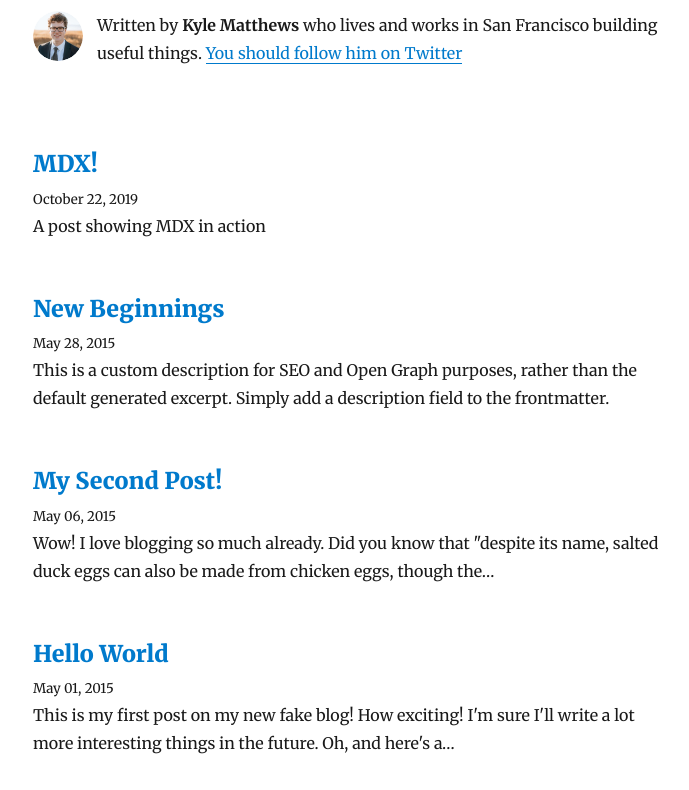
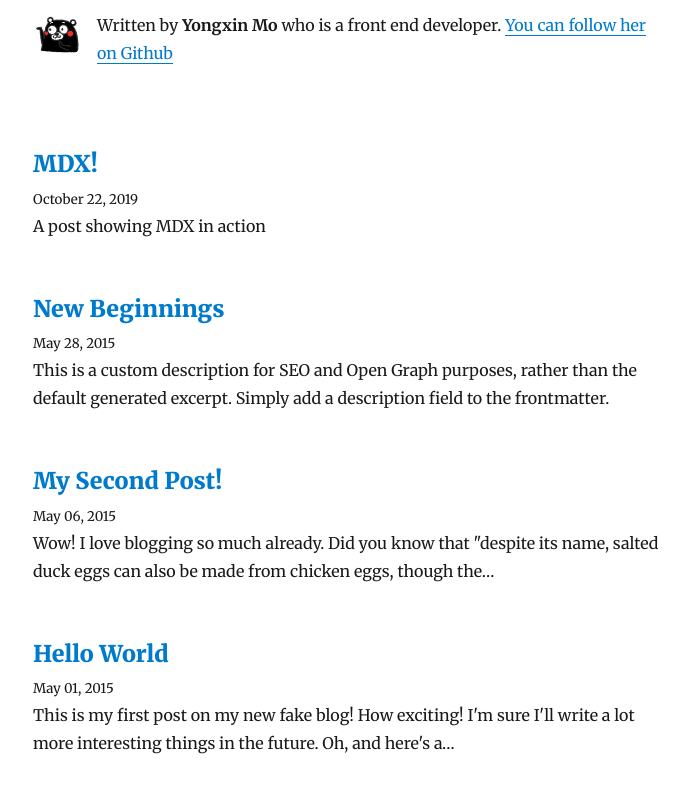
Before and after one commit to uniquemo/gatsby-blog, a Gatsby site: page /blog in a window 1280 px wide. Shown: the part 84-874 px from the top of the page, without its empty margins (292-981 px from the left). Built offline with nearby package versions, Linux system fonts and the light colour scheme; Gatsby itself is replaced by a stand-in of ours; some packages are replaced by stand-ins of ours.

Commit message:
feat: edit personal info

```diff
--- a/gatsby-config.js
+++ b/gatsby-config.js
@@ -1,12 +1,11 @@
 module.exports = {
   siteMetadata: {
-    // edit below
-    title: `Gatsby Starter Personal Blog`,
-    author: `Kyle Matthews`,
-    description: `A starter personal blog with styled components, dark mode, and Netlify CMS.`,
-    siteUrl: `https://gatsby-starter-blog-demo.netlify.com/`,
+    title: `Momo's blog`,
+    author: `Yongxin Mo`,
+    description: `A personal blog with styled components, dark mode, and Netlify CMS.`,
+    siteUrl: `https://yongxinmo.netlify.com/`,
     social: {
-      twitter: `kylemathews`,
+      github: `https://github.com/Unique111`,
     },
   },
   plugins: [
@@ -77,7 +76,7 @@ module.exports = {
         theme_color: `#663399`,
         display: `minimal-ui`,
         // edit below
-        icon: `content/assets/gatsby-icon.png`,
+        icon: `content/assets/profile-pic.jpeg`,
       },
     },
     {
--- a/src/components/bio.js
+++ b/src/components/bio.js
@@ -34,11 +34,10 @@ function Bio() {
               }}
             />
             <p>
-              Written by <strong>{author}</strong> who lives and works in San
-              Francisco building useful things.
+              Written by <strong>{author}</strong> who is a front end developer.
               {` `}
-              <a href={`https://twitter.com/${social.twitter}`}>
-                You should follow him on Twitter
+              <a href={`${social.github}`}>
+                You can follow her on Github
               </a>
             </p>
           </Container>
@@ -50,7 +49,7 @@ function Bio() {
 
 const bioQuery = graphql`
   query BioQuery {
-    avatar: file(absolutePath: { regex: "/profile-pic.jpg/" }) {
+    avatar: file(absolutePath: { regex: "/profile-pic.jpeg/" }) {
       childImageSharp {
         fixed(width: 50, height: 50) {
           ...GatsbyImageSharpFixed
@@ -61,7 +60,7 @@ const bioQuery = graphql`
       siteMetadata {
         author
         social {
-          twitter
+          github
         }
       }
     }
--- a/static/admin/config.yml
+++ b/static/admin/config.yml
@@ -1,5 +1,6 @@
 backend:
-  name: test-repo
+  name: github
+  repo: unique111/mo-gatsby-blog
 
 media_folder: static/assets
 public_folder: assets
```
Also changed, not shown: package.json (+5 -8 lines), README.md, content/assets/gatsby-icon.png (deleted), content/assets/profile-pic.jpeg (added), content/assets/profile-pic.jpg (deleted), screenshot.png (deleted).
